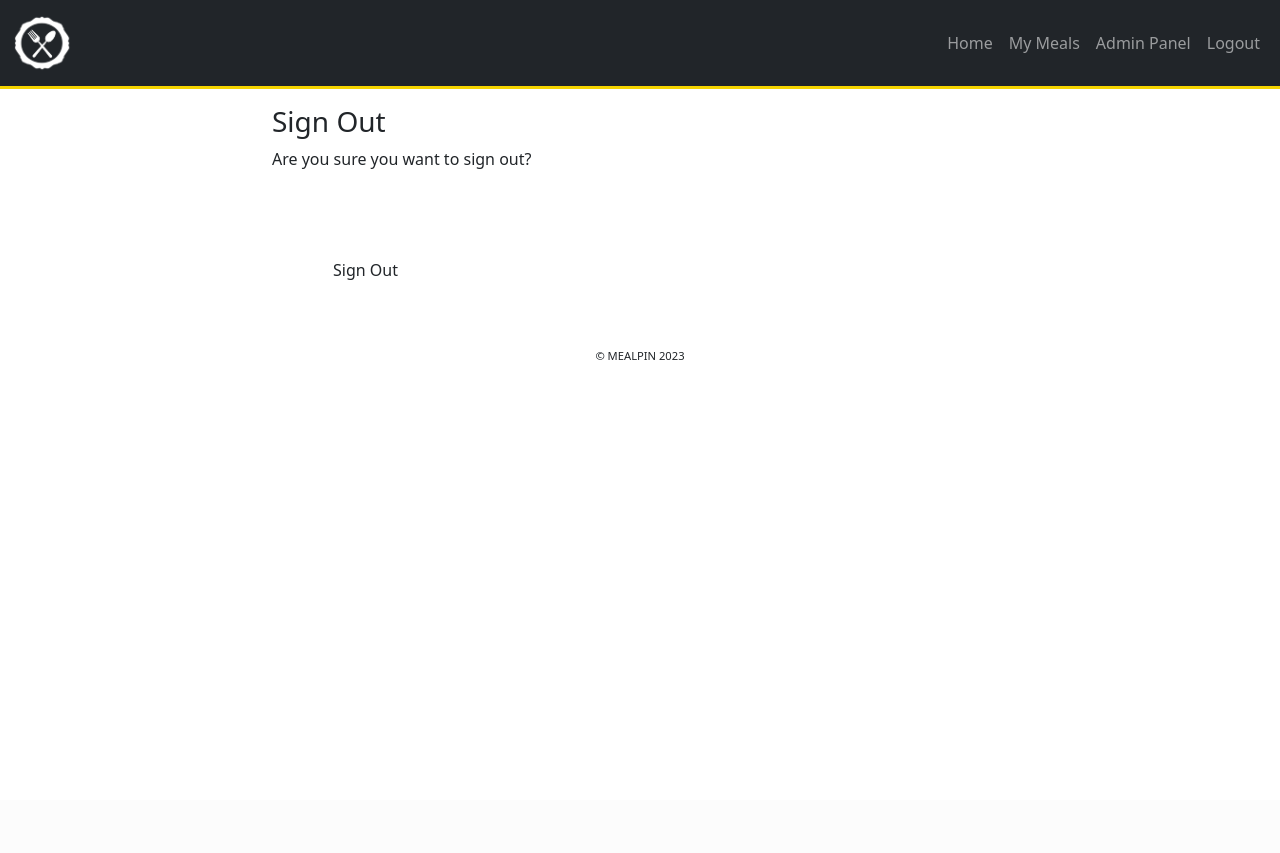
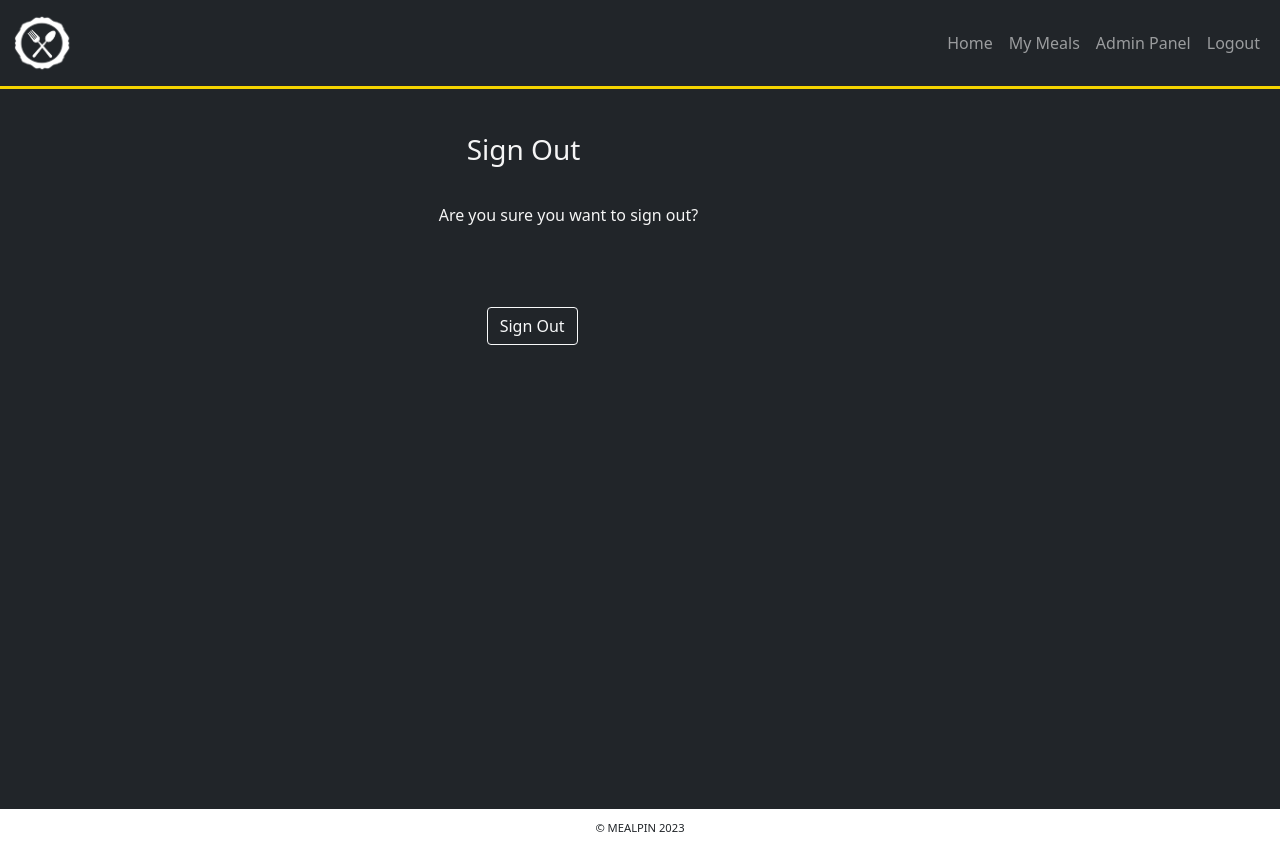
Before and after one commit to jameshart197/recipe-pinner, a Django app: page /accounts/logout/ in a window 1280 px wide. Before the commit the page ends 360 px from the top, so only its background shows below. Run offline with Django 3.2, Linux system fonts and the light colour scheme; the visitor is signed in with stand-in values (Sample User, id 1); some libraries are stand-ins or nearby versions.

Commit message:
[FEAT] Style login, logout and signup

```diff
--- a/static/css/style.css
+++ b/static/css/style.css
@@ -66,6 +66,19 @@ form {
 
 .unaligned {
     text-align: initial;
+}
+
+.white-text {
+    color: whitesmoke;
+}
+
+button > a {
+    text-decoration: none;
+    color: white;
+}
+
+a:hover {
+    color: rgb(0, 0, 0);
 }
 
 /* Meal Cards */
@@ -171,3 +184,22 @@ dialog li {
 dialog::backdrop {
     background-color: rgba(0, 0, 0, 0.8);
 }
+
+/* Login/Signup/Signout forms */
+
+.form-container {
+    margin: 0;
+    max-width: 100%;
+}
+
+.form-container a {
+    color: aqua;
+}
+
+.form-container a:hover {
+    color: rgb(5, 245, 37);
+}
+
+.form-container h3 {
+    padding: 1em;
+}
--- a/templates/account/login.html
+++ b/templates/account/login.html
@@ -8,7 +8,7 @@
 
 {% block content %}
 
-<div class="container">
+<div class="container dark-background form-container white-text">
   <div class="row">
     <div class="col-md-8 mt-3 offset-md-2">
       <h3>{% trans "Sign In" %}</h3>
@@ -26,7 +26,7 @@
         {% if redirect_field_value %}
         <input type="hidden" name="{{ redirect_field_name }}" value="{{ redirect_field_value }}" />
         {% endif %}
-        <button class="btn btn-signup right" type="submit">{% trans "Sign In" %}</button>
+        <button class="btn btn-outline-light right" type="submit">{% trans "Sign In" %}</button>
       </form>
     </div>
   </div>
--- a/templates/account/logout.html
+++ b/templates/account/logout.html
@@ -5,23 +5,23 @@
 {% block head_title %}{% trans "Sign Out" %}{% endblock %}
 
 {% block content %}
-<div class="container">
+<div class="container dark-background form-container white-text">
   <div class="row">
-    <div class="col-md-8 mt-3 offset-md-2">
+    <div class="col-md-8 mt-3 offset-md-4">
       <h3>{% trans "Sign Out" %}</h3>
 
       <p>{% trans 'Are you sure you want to sign out?' %}</p>
     </div>
   </div>
   <div class="row">
-    <div class="col-md-8 mt-3 offset-md-2">
+    <div class="col-md-8 mt-3 offset-md-4">
 
       <form method="post" action="{% url 'account_logout' %}">
         {% csrf_token %}
         {% if redirect_field_value %}
         <input type="hidden" name="{{ redirect_field_name }}" value="{{ redirect_field_value }}" />
         {% endif %}
-        <button class="btn btn-signup right" type="submit">{% trans 'Sign Out' %}</button>
+        <button class="btn btn-outline-light right" type="submit">{% trans 'Sign Out' %}</button>
       </form>
     </div>
   </div>
--- a/templates/account/signup.html
+++ b/templates/account/signup.html
@@ -6,12 +6,12 @@
 {% block head_title %}{% trans "Signup" %}{% endblock %}
 
 {% block content %}
-<div class="container">
+<div class="container dark-background form-container white-text">
   <div class="row">
     <div class="col-md-8 mt-3 offset-md-2">
       <h3>{% trans "Sign Up" %}</h3>
 
-      <p>{% blocktrans %}Welcome back to the code|star blog. Do you already have an account? Then please <a class="link"
+      <p>{% blocktrans %}Welcome to MealPin. Do you already have an account? Then please <a class="link"
           href="{{ login_url }}">sign in</a> instead.{% endblocktrans %}</p>
     </div>
   </div>
@@ -23,7 +23,7 @@
         {% if redirect_field_value %}
         <input type="hidden" name="{{ redirect_field_name }}" value="{{ redirect_field_value }}" />
         {% endif %}
-        <button class="btn btn-signup right" type="submit">{% trans "Sign Up" %} &raquo;</button>
+        <button class="btn btn-outline-light right" type="submit">{% trans "Sign Up" %} &raquo;</button>
       </form>
     </div>
   </div>
```
